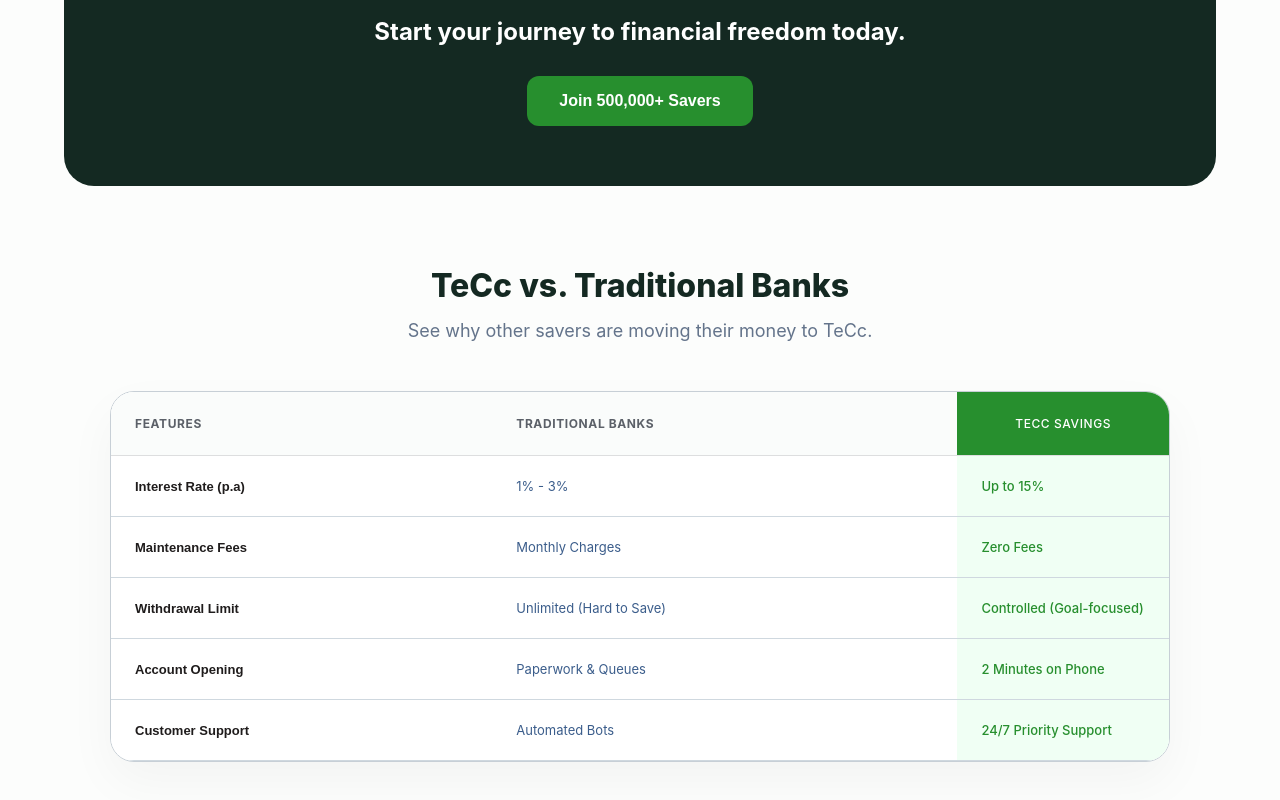
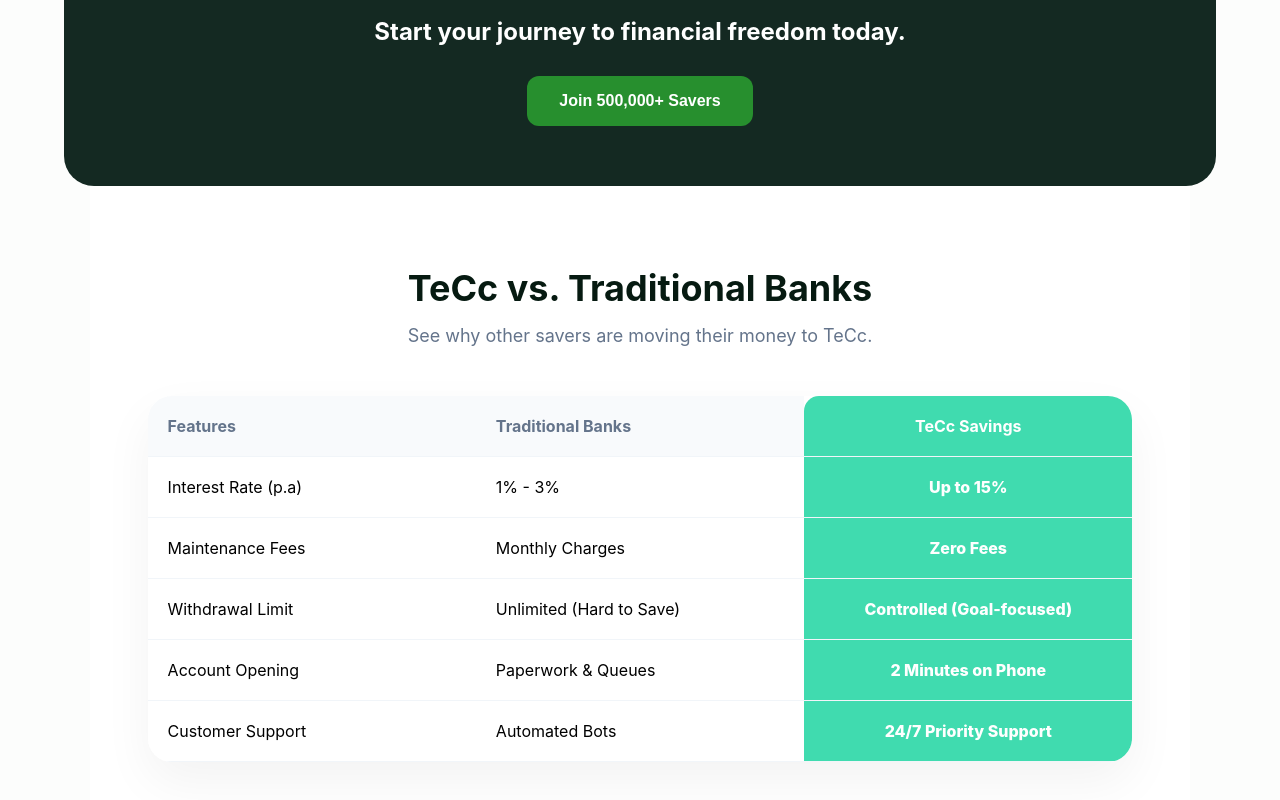
Before and after one commit to OdiliEmmanuel121/TeCcSavings, a React (Vite) app: page /why-tecc in a window 1280 px wide. Shown: the part 1038-1838 px from the top of the page. Built offline with nearby package versions, Linux system fonts and the light colour scheme.

Commit message:
my first commit

```diff
--- a/src/admin/pages/whyteccsavings/Whyteccsavings.css
+++ b/src/admin/pages/whyteccsavings/Whyteccsavings.css
@@ -119,37 +119,23 @@
     cursor: pointer;
 }
 
-/* Tablet & Mobile Adjustments */
-@media (max-width: 500px) {
-    .why-container {
-        padding: 20px 20px 60px;
-    }
-
-    .benefit-grid {
-        grid-template-columns: 1fr;
-        /* Single column on mobile */
-    }
+/* --- Base Comparison Section Styles --- */
+.comparison-section {
+    padding: 80px 5%;
+    background-color: #ffffff;
+    max-width: 1100px;
+    margin: 0 auto;
 }
 
-/* Container Spacing */
-.comparison-section {
-    padding: 80px 20px;
-    max-width: 1100px;
-    margin: 0 auto;
-    font-family: 'Inter', -apple-system, sans-serif;
-}
-
-/* Typography */
 .text-section {
     text-align: center;
     margin-bottom: 50px;
 }
 
 .text-section h2 {
-    font-size: 32px;
-    color: #142922;
-    font-weight: 800;
-    margin-bottom: 12px;
+    font-size: 36px;
+    color: #061a11;
+    margin-bottom: 15px;
 }
 
 .text-section p {
@@ -157,66 +143,97 @@
     font-size: 18px;
 }
 
-/* Table Container with Glassmorphism shadow */
+/* Table Styling */
 .table-container {
-    background: #ffffff;
+    overflow-x: hidden; /* Prevents messy side-scrolling */
     border-radius: 24px;
-    box-shadow: 0 20px 50px rgba(0, 0, 0, 0.04);
-    border: 1px solid #c7cfd6;
-    overflow: hidden;
-    /* Keeps corners rounded */
-    width: 100%;
+    box-shadow: 0 20px 50px rgba(0, 0, 0, 0.05);
 }
 
 .comparison-table {
     width: 100%;
     border-collapse: collapse;
     background: white;
+    text-align: left;
+    table-layout: fixed; /* Ensures columns stay proportional */
 }
 
-/* Header Styling */
-.comparison-table th {
-    padding: 24px;
-    text-align: left;
-    font-size: 12px;
-    text-transform: uppercase;
-    letter-spacing: 0.05em;
-    color: #5b6068;
-    background: #fafcfb;
-    border-bottom: 1px solid #dddedf;
+.comparison-table th,
+.comparison-table td {
+    padding: 20px;
+    border-bottom: 1px solid #f1f5f9;
+    font-size: 16px;
 }
 
-/* Body Styling */
-.comparison-table td {
-    padding: 22px 24px;
-    border-bottom: 1px solid #cfd8df;
-    color: #3b5d8b;
-    font-size: 13px;
+.comparison-table th {
+    background: #f8fafc;
+    color: #64748b;
+    font-weight: 700;
 }
 
-/* The Highlight Column (TeCc Savings) */
-.comparison-table .highlight-column {
-    background: #f0fff4;
-    /* Soft green success tint */
-    color: #278f2e;
-    font-weight: 500;
-    width: 20%;
-    /* Gives the winning column more visual weight */
+/* --- THE GRAND HIGHLIGHT --- */
+.highlight-column {
+    background-color: #40dbaf !important; /* Your Brand Green */
+    color: #ffffff !important;
+    font-weight: 800;
+    text-align: center;
+    position: relative;
 }
 
-/* Bold the first column (Features) */
-.comparison-table td:first-child {
-    font-weight: 600;
-    color: #1f1c1c;
-    font-family: sans-serif;
-    font-size: 13px;
+/* Makes the top of the highlight column rounded */
+th.highlight-column {
+    border-radius: 15px 15px 0 0;
 }
 
-/* Special header for the highlight column */
-.comparison-table th.highlight-column {
-    background: #278f2e;
-    color: #ffffff;
-    text-align: center;
-    font-size: 12px;
+/* --- MOBILE VIEW (MAX 500px) --- */
+@media (max-width: 500px) {
+    .comparison-section {
+        padding: 40px 15px;
+    }
 
+    .text-section h2 {
+        font-size: 26px;
+    }
+
+    .text-section p {
+        font-size: 15px;
+    }
+
+    .comparison-table th,
+    .comparison-table td {
+        padding: 12px 8px; /* Tighter padding for mobile */
+        font-size: 12px;   /* Smaller text to fit screen */
+        word-wrap: break-word;
+    }
+
+    /* Adjusting column widths for 500px */
+    .comparison-table th:nth-child(1),
+    .comparison-table td:nth-child(1) {
+        width: 30%; /* Features column */
+        font-weight: 700;
+    }
+
+    .comparison-table th:nth-child(2),
+    .comparison-table td:nth-child(2) {
+        width: 30%; /* Traditional Banks */
+        color: #94a3b8;
+    }
+
+    .comparison-table th:nth-child(3),
+    .comparison-table td:nth-child(3) {
+        width: 40%; /* TeCc column (Largest to pop) */
+        font-size: 13px;
+    }
+
+    /* Grand Style Mobile Touch: Add a "Winner" glow to the TeCc column */
+    .highlight-column {
+        box-shadow: inset 0 0 10px rgba(0, 0, 0, 0.05);
+        border-bottom: 1px solid rgba(255, 255, 255, 0.2) !important;
+        font-weight:  200;
+    }
+
+    /* Center text in the highlight column specifically */
+    .comparison-table td.highlight-column {
+        text-align: center;
+    }
 }
```
